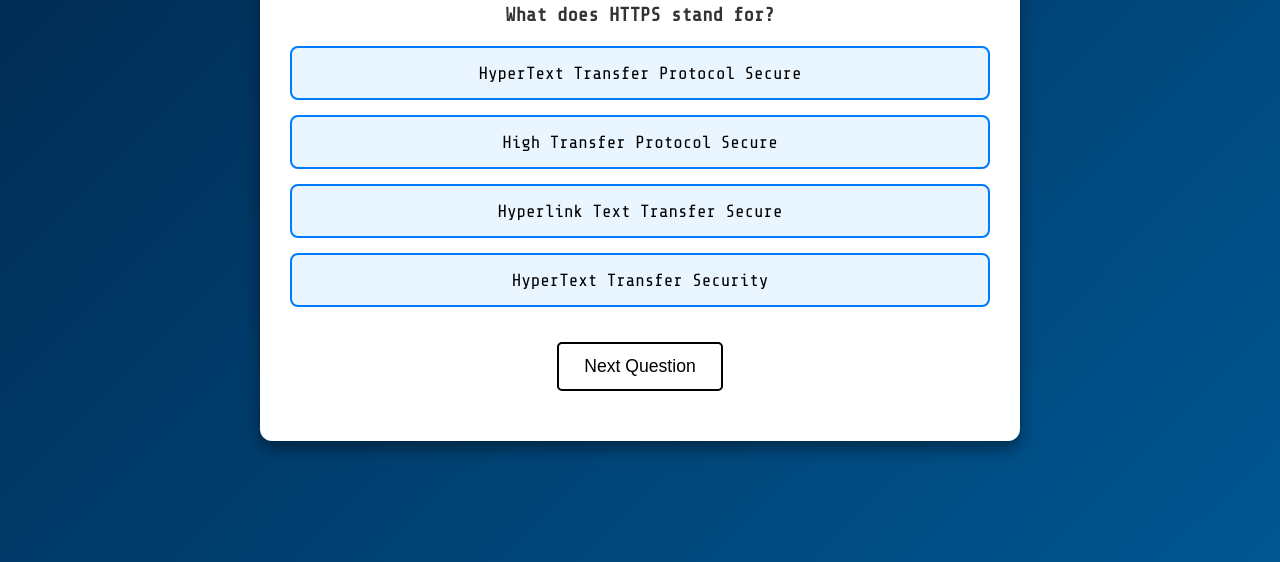
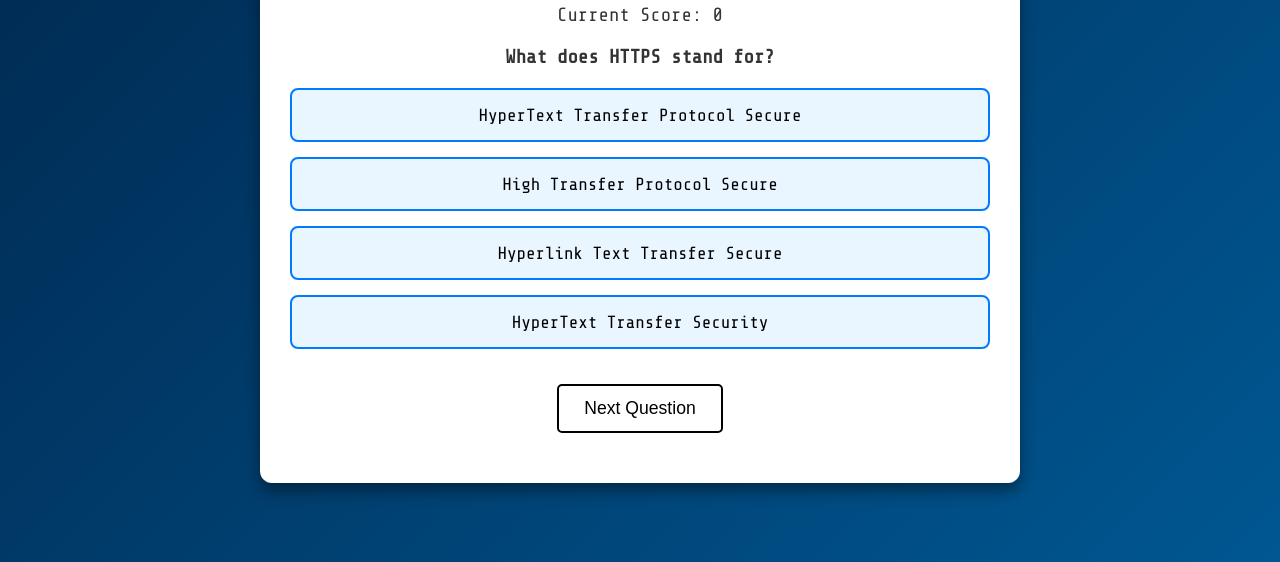
Before and after one commit to firethelava4/SeniorQuiz, a plain HTML site: page index.html in a window 1280 px wide. Shown: the part 238-800 px from the top of the page. Drawn offline with nearby package versions, Linux system fonts and the light colour scheme.

Commit message:
Update index.html

```diff
--- a/index.html
+++ b/index.html
@@ -12,6 +12,10 @@
 <body>
     <div class="quiz-container">
         <h1>Secure N Success Mini Cyber Quiz</h1>
+        <div id="questionInfo">
+            <p id="questionNumber"></p>
+            <p id="currentScore"></p>
+        </div>
         <div id="quiz"></div>
         <button id="next">Next Question</button>
         <div id="result"></div>
@@ -22,11 +26,13 @@
         const quizContainer = document.getElementById("quiz");
         const resultContainer = document.getElementById("result");
         const nextButton = document.getElementById("next");
+        const questionNumberDisplay = document.getElementById("questionNumber");
+        const currentScoreDisplay = document.getElementById("currentScore");
 
         let currentQuestion = 0;
         let score = 0;
 
-        // Questions Array
+        // Questions Array (10 questions)
         const questions = [
             {
                 question: "What does HTTPS stand for?",
@@ -57,6 +63,76 @@
                     "An encrypted communication method"
                 ],
                 answer: 1
+            },
+            {
+                question: "What is the purpose of a VPN?",
+                options: [
+                    "To secure your internet connection",
+                    "To monitor your internet activity",
+                    "To increase your bandwidth",
+                    "To speed up your internet"
+                ],
+                answer: 0
+            },
+            {
+                question: "What does 'malware' stand for?",
+                options: [
+                    "Malicious Software",
+                    "Mimic Software",
+                    "Massive Software",
+                    "Mainframe Software"
+                ],
+                answer: 0
+            },
+            {
+                question: "What is a firewall used for?",
+                options: [
+                    "To block unauthorized access to your network",
+                    "To boost internet speed",
+                    "To encrypt files",
+                    "To monitor emails"
+                ],
+                answer: 0
+            },
+            {
+                question: "Which one is a famous ransomware attack?",
+                options: [
+                    "WannaCry",
+                    "Heartbleed",
+                    "SQL Slammer",
+                    "Shellshock"
+                ],
+                answer: 0
+            },
+            {
+                question: "What is a phishing scam?",
+                options: [
+                    "A scam to steal personal data",
+                    "A type of virus",
+                    "An email encryption service",
+                    "A tool for tracking websites"
+                ],
+                answer: 0
+            },
+            {
+                question: "Which of the following is the most secure type of password?",
+                options: [
+                    "12345",
+                    "Password123",
+                    "qR7$Yt8K9d",
+                    "LetMeIn123!"
+                ],
+                answer: 2
+            },
+            {
+                question: "What does two-factor authentication provide?",
+                options: [
+                    "Extra security for accounts",
+                    "A password manager",
+                    "A backup for your passwords",
+                    "Stronger encryption"
+                ],
+                answer: 0
             }
         ];
 
@@ -85,6 +161,10 @@
                     )
                     .join("")}
             `;
+
+            // Update question number and score
+            questionNumberDisplay.textContent = `Question ${currentQuestion + 1} of ${questions.length}`;
+            currentScoreDisplay.textContent = `Current Score: ${score}`;
         }
 
         // Check the answer
@@ -107,7 +187,7 @@
             if (currentQuestion < questions.length) {
                 showQuestion();
             } else {
-                quizContainer.innerHTML = `<h2>Quiz Over! Your score: ${score}/${questions.length}</h2>`;
+                quizContainer.innerHTML = `<h2>Quiz Over! Your final score: ${score}/${questions.length}</h2>`;
                 nextButton.style.display = "none"; // Hide next button
             }
         });
```
